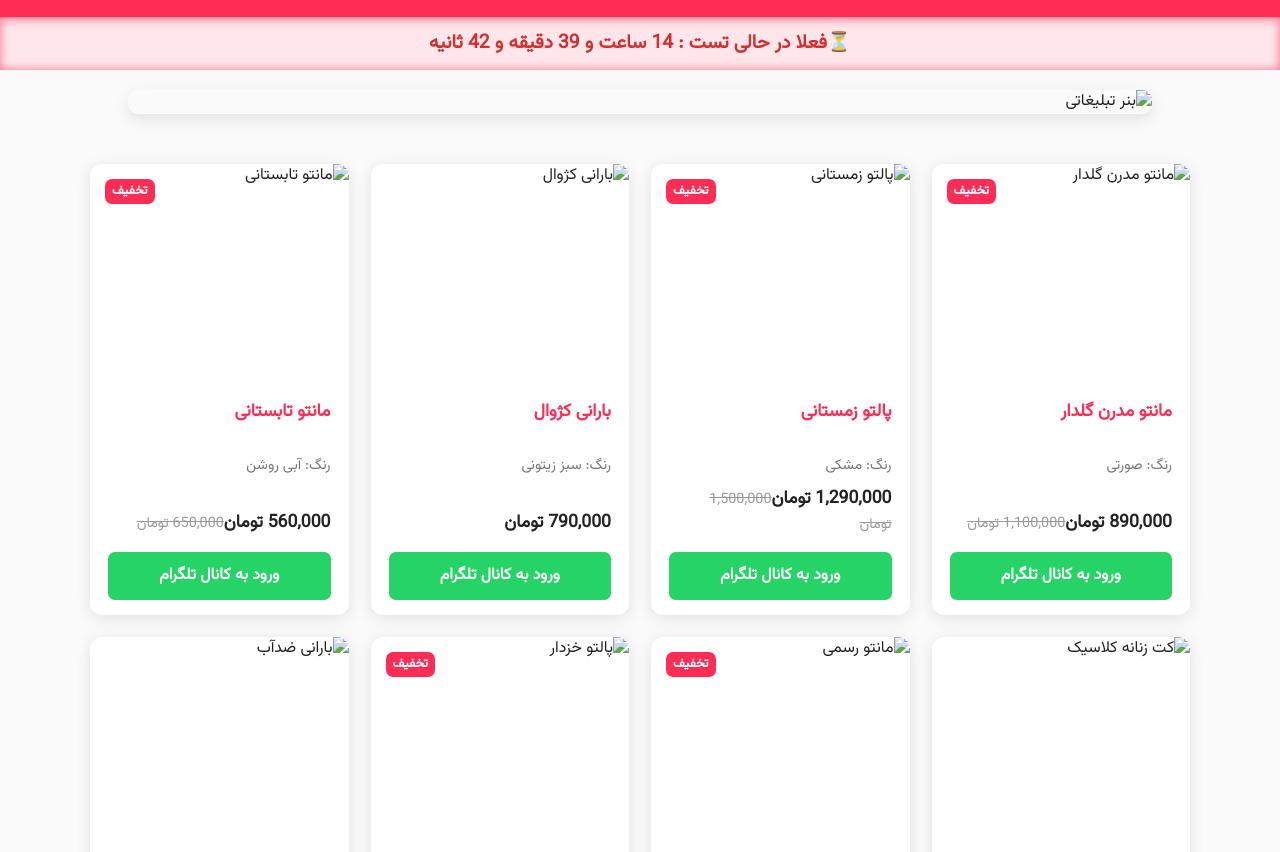
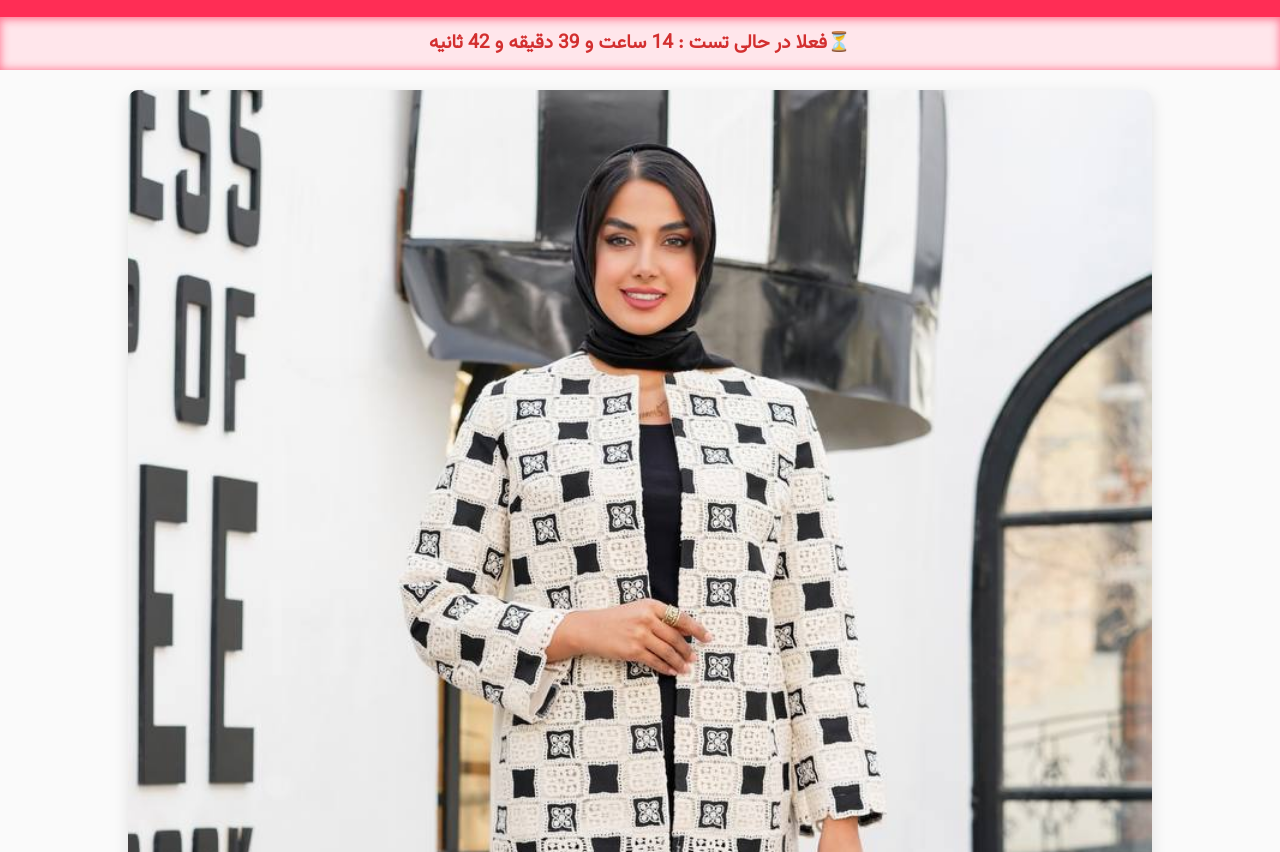
Before and after one commit to rezarozibay123/arzkeyahe-landing, a plain HTML site: page index.html in a window 1280 px wide. Shown: the part 100-952 px from the top of the page. Drawn offline with Linux system fonts and the light colour scheme.

Commit message:
Update index.html

```diff
--- a/index.html
+++ b/index.html
@@ -262,7 +262,7 @@
 <div id="countdown">در حال بارگذاری زمان تخفیف...</div>
 
 <div class="banner" aria-label="بنر تبلیغاتی">
-  <img src="img/I3_1.jpg" alt="بنر تبلیغاتی" />
+  <img src="I3_1.jpg" alt="بنر تبلیغاتی" />
 </div>
 
 <main>
@@ -325,19 +325,19 @@
 
   // محصولات نمونه (۱۳ محصول)
   const products = [
-    {name:"مانتو مدرن گلدار",color:"صورتی",price:890000,oldPrice:1100000,image:"img/I3_2.jpg",discount:true},
-    {name:"پالتو زمستانی",color:"مشکی",price:1290000,oldPrice:1500000,image:"img/I1_3.jpg",discount:true},
-    {name:"بارانی کژوال",color:"سبز زیتونی",price:790000,oldPrice:null,image:"img/I1_1.jpg",discount:false},
-    {name:"مانتو تابستانی",color:"آبی روشن",price:560000,oldPrice:650000,image:"img/I1_2.jpg",discount:true},
-    {name:"کت زنانه کلاسیک",color:"خاکی",price:1340000,oldPrice:null,image:"img/I3_3.jpg",discount:false},
-    {name:"مانتو رسمی",color:"طوسی",price:1120000,oldPrice:1250000,image:"img/I3_2.jpg",discount:true},
-    {name:"پالتو خزدار",color:"قهوه‌ای",price:1890000,oldPrice:2100000,image:"img/I3_1.jpg",discount:true},
-    {name:"بارانی ضدآب",color:"بژ",price:850000,oldPrice:null,image:"img/I2_3.jpg",discount:false},
-    {name:"مانتو کتان",color:"کرمی",price:670000,oldPrice:null,image:"img/I2_2.jpg",discount:false},
-    {name:"کت پاییزه",color:"زرشکی",price:1340000,oldPrice:1450000,image:"img/I2_1.jpg",discount:true},
-    {name:"مانتو مجلسی",color:"بنفش",price:980000,oldPrice:null,image:"img/I1_3.jpg",discount:false},
-    {name:"پالتو اسپرت",color:"طوسی روشن",price:1520000,oldPrice:1700000,image:"img/I1_1.jpg",discount:true},
-    {name:"بارانی شیک",color:"آبی نفتی",price:790000,oldPrice:null,image:"img/I1_2.jpg",discount:false},
+    {name:"مانتو مدرن گلدار",color:"صورتی",price:890000,oldPrice:1100000,image:"I3_2.jpg",discount:true},
+    {name:"پالتو زمستانی",color:"مشکی",price:1290000,oldPrice:1500000,image:"I1_3.jpg",discount:true},
+    {name:"بارانی کژوال",color:"سبز زیتونی",price:790000,oldPrice:null,image:"I1_1.jpg",discount:false},
+    {name:"مانتو تابستانی",color:"آبی روشن",price:560000,oldPrice:650000,image:"I1_2.jpg",discount:true},
+    {name:"کت زنانه کلاسیک",color:"خاکی",price:1340000,oldPrice:null,image:"I3_3.jpg",discount:false},
+    {name:"مانتو رسمی",color:"طوسی",price:1120000,oldPrice:1250000,image:"I3_2.jpg",discount:true},
+    {name:"پالتو خزدار",color:"قهوه‌ای",price:1890000,oldPrice:2100000,image:"I3_1.jpg",discount:true},
+    {name:"بارانی ضدآب",color:"بژ",price:850000,oldPrice:null,image:"I2_3.jpg",discount:false},
+    {name:"مانتو کتان",color:"کرمی",price:670000,oldPrice:null,image:"I2_2.jpg",discount:false},
+    {name:"کت پاییزه",color:"زرشکی",price:1340000,oldPrice:1450000,image:"I2_1.jpg",discount:true},
+    {name:"مانتو مجلسی",color:"بنفش",price:980000,oldPrice:null,image:"I1_3.jpg",discount:false},
+    {name:"پالتو اسپرت",color:"طوسی روشن",price:1520000,oldPrice:1700000,image:"I1_1.jpg",discount:true},
+    {name:"بارانی شیک",color:"آبی نفتی",price:790000,oldPrice:null,image:"I1_2.jpg",discount:false},
   ];
 
   function formatPrice(num){
```
